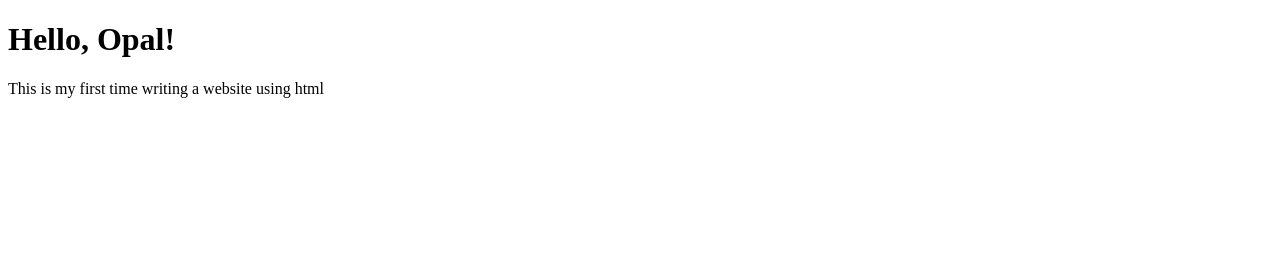
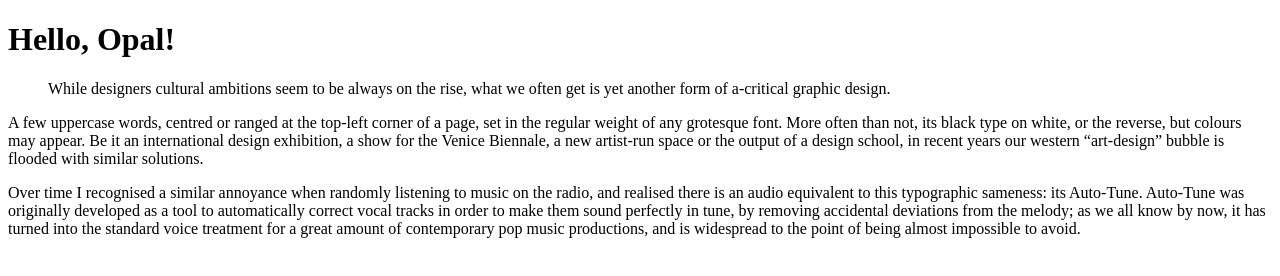
Before and after one commit to opalnattakitta/manuscript, a plain HTML site: page Index.html in a window 1280 px wide. Drawn offline with Linux system fonts and the light colour scheme.

Commit message:
First paragraph draft

```diff
--- a/Index.html
+++ b/Index.html
@@ -4,7 +4,15 @@
         <title>Manuscript</title>
     </head>
     <body>
-        <h1>Hello, Opal!</h1>
-        <p> This is my first time writing a website using html</p>
+        <header>
+            <h1>Hello, Opal!</h1>
+            <blockquote>While designers cultural ambitions seem to be always on the rise, what we often get is yet another form of a-critical graphic design.</blockquote>
+        </header>
+
+        <article>
+            <P>A few uppercase words, centred or ranged at the top-left corner of a page, set in the regular weight of any grotesque font. More often than not, its black type on white, or the reverse, but colours may appear. Be it an international design exhibition, a show for the Venice Biennale, a new artist-run space or the output of a design school, in recent years our western “art-design” bubble is flooded with similar solutions.</P>
+        </article>
+
+        <p>Over time I recognised a similar annoyance when randomly listening to music on the radio, and realised there is an audio equivalent to this typographic sameness: its Auto-Tune. Auto-Tune was originally developed as a tool to automatically correct vocal tracks in order to make them sound perfectly in tune, by removing accidental deviations from the melody; as we all know by now, it has turned into the standard voice treatment for a great amount of contemporary pop music productions, and is widespread to the point of being almost impossible to avoid.</p>
     </body>
 </html>
```
